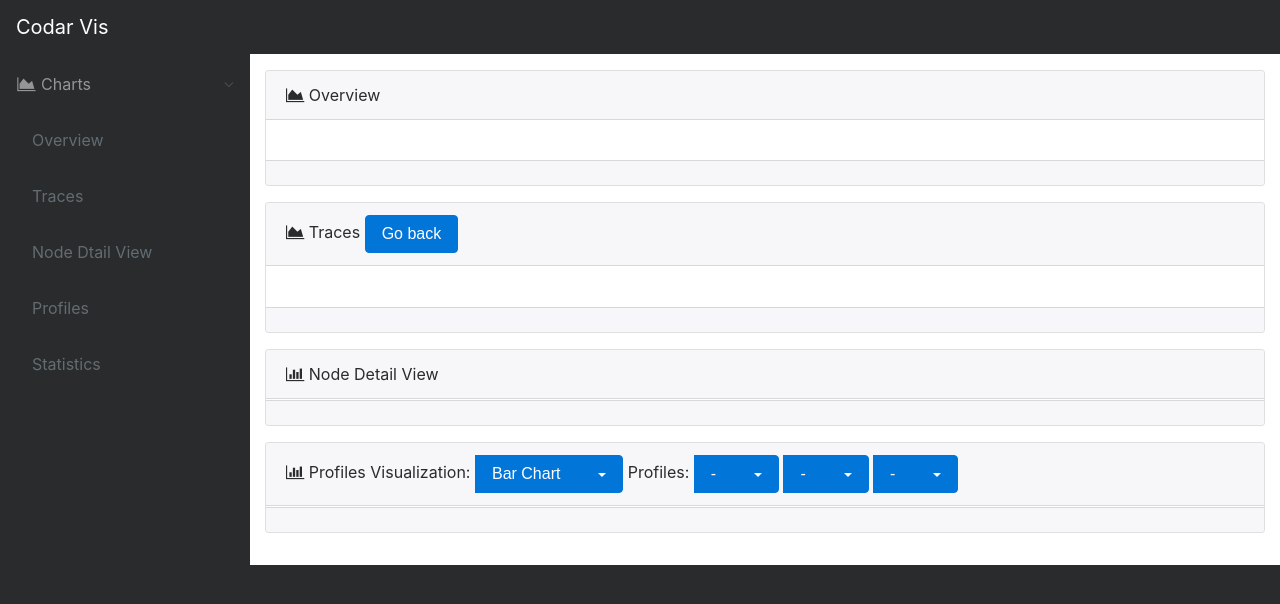
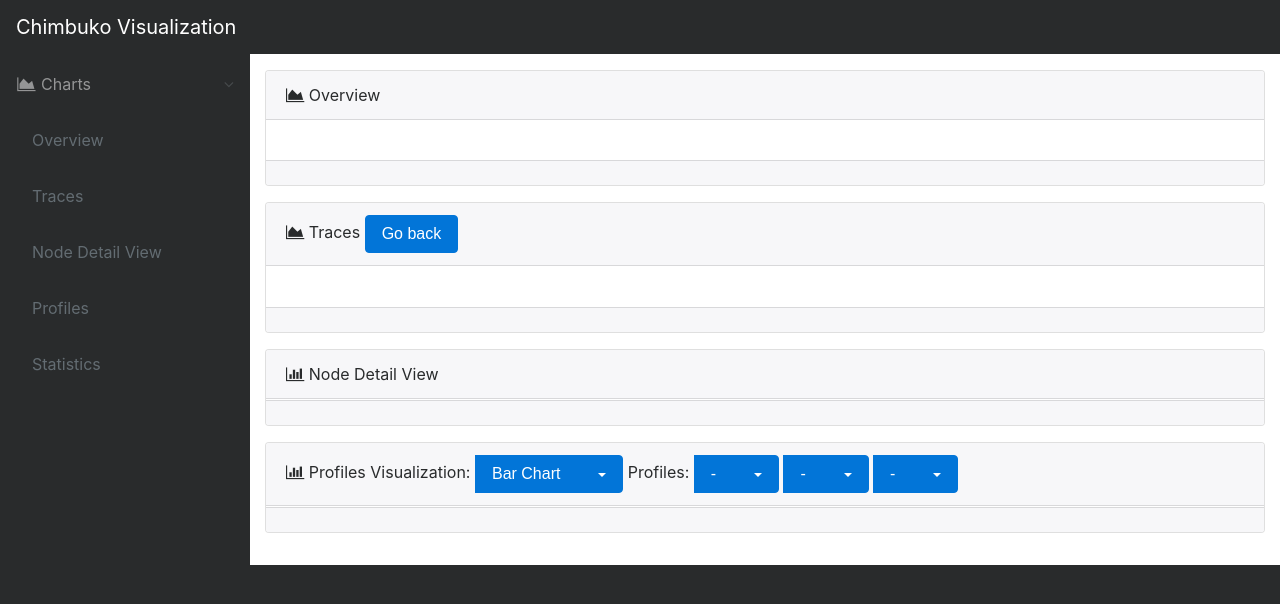
Before and after one commit to CODARcode/PerformanceVisualization, a plain HTML site: page perfvis/index.html in a window 1280 px wide. Drawn offline with nearby package versions, Linux system fonts and the light colour scheme; no server answers.

Commit message:
update interface

```diff
--- a/perfvis/index.html
+++ b/perfvis/index.html
@@ -9,7 +9,7 @@
 
     <meta name="description" content="">
     <meta name="author" content="">
-    <title>CODAR VIS</title>
+    <title>CODAR Chimbuko Visualization</title>
 
     <!-- Bootstrap core CSS -->
     <link href="vendor/bootstrap/css/bootstrap.min.css" rel="stylesheet">
@@ -30,7 +30,7 @@
         <button class="navbar-toggler navbar-toggler-right" type="button" data-toggle="collapse" data-target="#navbarExample" aria-controls="navbarExample" aria-expanded="true" aria-label="Toggle navigation">
             <span class="navbar-toggler-icon"></span>
         </button>
-        <a class="navbar-brand" href="#">Codar Vis</a>
+        <a class="navbar-brand" href="#">Chimbuko Visualization</a>
         <div class="collapse navbar-collapse" id="navbarExample">
             <ul class="sidebar-nav navbar-nav">
                 <li class="nav-item">
@@ -43,7 +43,7 @@
                             <a href="#detailView">Traces</a>
                         </li>
                         <li>
-                            <a href="#stackedBars">Node Dtail View</a>
+                            <a href="#stackedBars">Node Detail View</a>
                         </li>
                         <li>
                             <a href="#profileview">Profiles</a>
--- a/perfvis/js/detailview_node.js
+++ b/perfvis/js/detailview_node.js
@@ -89,6 +89,7 @@ class StackedBars{
         var rects = thread.nodeRect.selectAll("rect") //asynchronized mode!!!
             .data(thread.visItems);//the data is updated, then list the updated attrs below, otherwise these attr remain unchanged
 
+        //console.log(thread.visItems);
         rects.enter().append("rect") //only re-enter updated rect!!!
             .attr("x", function(d) {
                 return me.x(d.start);
@@ -115,7 +116,7 @@ class StackedBars{
             })
             .append("title") //asynch mode may generate different brush extents
             .text(function(d) {
-                return d.region;// + ": " + (Math.min(brush.x1, d.end) - Math.max(brush.x0, d.start)).toString();
+                return d.name; //d.region;// + ": " + (Math.min(brush.x1, d.end) - Math.max(brush.x0, d.start)).toString();
             });
 
         rects.exit().remove();
```
